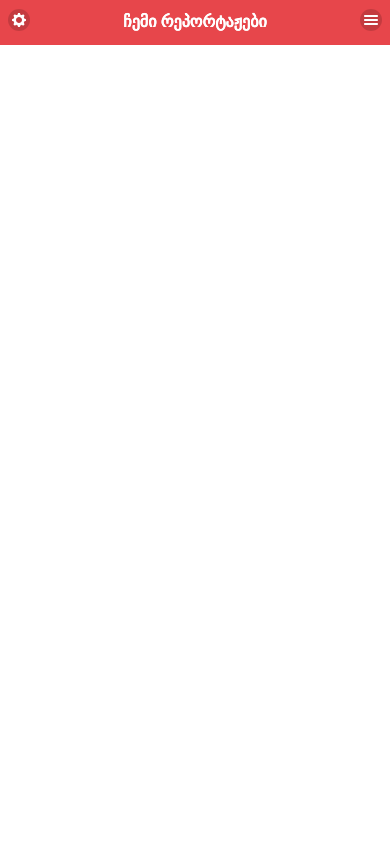
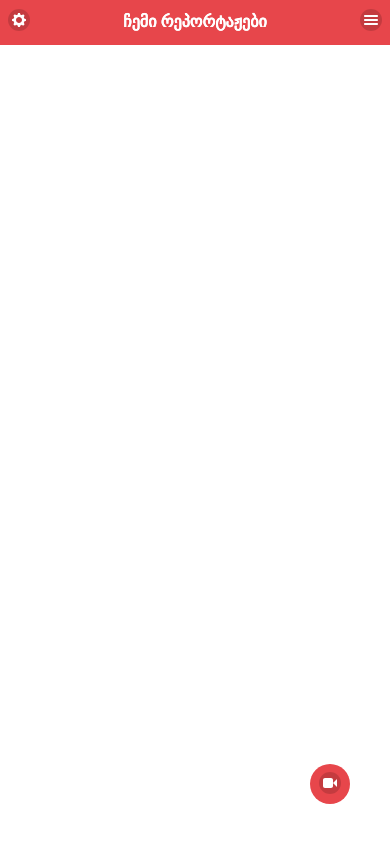
Before and after one commit to programdeveloper/reporter, a plain HTML site: page www/index.html in a window 390 px wide. Drawn offline with Linux system fonts and the light colour scheme; some packages are replaced by stand-ins of ours.

Commit message:
added capture button

```diff
--- a/www/css/index.css
+++ b/www/css/index.css
@@ -9,6 +9,16 @@
 }
 .text-center{
     text-align: center;
+}
+
+.record{
+    background: #E7464B;
+    width: 40px;
+    height: 40px;
+    border-radius: 50%;
+    position: fixed;
+    bottom: 40px;
+    right: 40px;
 }
 
 /* stack all grids below 40em (640px) */
--- a/www/index.html
+++ b/www/index.html
@@ -20,7 +20,9 @@
       </div>
 
       <div data-role="main" class="ui-content">
-
+        <div class="record">
+          <a data-role="button" data-icon="video" data-corners="false" data-shadow="false"></a>
+        </div>
       </div>
 
     </div>
```
